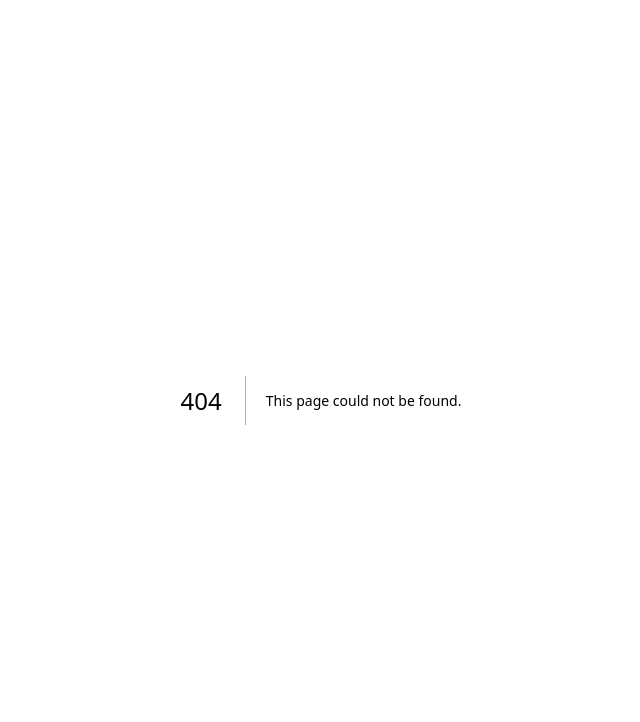
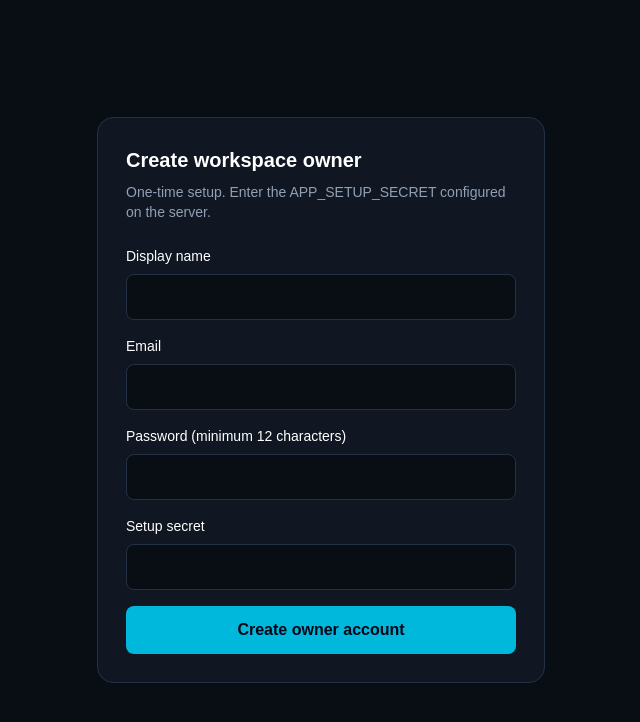
Before and after one commit to automationraks/yt-aiwithbhai, a Next.js app: page /setup in a window 1280 px wide. Before the commit this address had no page. Shown: the top 722 px of the page, without its empty margins (319-959 px from the left). Built offline with nearby package versions, Linux system fonts and the light colour scheme.

Commit message:
Add one-time owner setup page

```diff
--- /dev/null
+++ b/src/app/setup/page.tsx
@@ -0,0 +1,5 @@
+"use client";
+import {FormEvent,useState} from "react";import{useRouter}from"next/navigation";
+export default function SetupPage(){const router=useRouter();const[email,setEmail]=useState("");const[name,setName]=useState("");const[password,setPassword]=useState("");const[secret,setSecret]=useState("");const[error,setError]=useState("");const[busy,setBusy]=useState(false);
+async function submit(e:FormEvent<HTMLFormElement>){e.preventDefault();setError("");setBusy(true);try{const r=await fetch("/api/auth/register",{method:"POST",headers:{"Content-Type":"application/json"},body:JSON.stringify({email,displayName:name,password,setupSecret:secret})});const d=await r.json();if(!r.ok)throw new Error(d.error||"Setup failed.");router.replace("/");router.refresh();}catch(x){setError(x instanceof Error?x.message:"Setup failed.");}finally{setBusy(false);}}
+return <main className="flex min-h-screen items-center justify-center bg-[#090d14] px-4 text-white"><section className="w-full max-w-md rounded-2xl border border-[var(--border)] bg-[var(--panel)] p-7"><h1 className="text-xl font-semibold">Create workspace owner</h1><p className="mt-2 text-sm text-[var(--muted)]">One-time setup. Enter the APP_SETUP_SECRET configured on the server.</p><form onSubmit={submit} className="mt-6 space-y-4">{[["Display name",name,setName,"text"],["Email",email,setEmail,"email"],["Password (minimum 12 characters)",password,setPassword,"password"],["Setup secret",secret,setSecret,"password"]].map(([label,value,setter,type])=><label key={label as string} className="block text-sm">{label as string}<input required type={type as string} minLength={label==="Password (minimum 12 characters)"?12:undefined} value={value as string} onChange={e=>(setter as (v:string)=>void)(e.target.value)} className="mt-2 w-full rounded-lg border border-[var(--border)] bg-[#090d14] px-3 py-3"/></label>)}{error&&<p role="alert" className="text-sm text-red-300">{error}</p>}<button disabled={busy} className="w-full rounded-lg bg-cyan-500 px-4 py-3 font-semibold text-slate-950">{busy?"Creating...":"Create owner account"}</button></form></section></main>}
```
